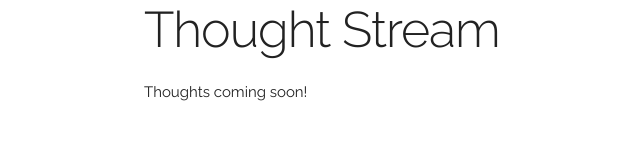
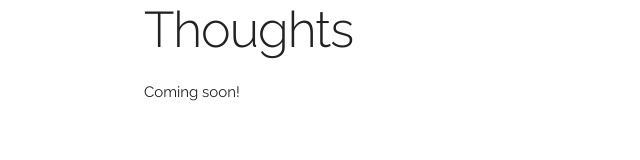
Before and after one commit to sharmajai/sharmajai.github.io, a plain HTML site: page docs/index.html in a window 1280 px wide. Shown: the whole page, without its empty margins (16-656 px from the left). Drawn offline with Linux system fonts and the light colour scheme.

Commit message:
Tiny update.

```diff
--- a/docs/index.html
+++ b/docs/index.html
@@ -5,7 +5,7 @@
   <!-- Basic Page Needs
   –––––––––––––––––––––––––––––––––––––––––––––––––– -->
   <meta charset="utf-8">
-  <title>Thought Stream</title>
+  <title>Thoughts</title>
   <meta name="description" content="">
   <meta name="author" content="">
 
@@ -39,7 +39,7 @@
   <div class="container">
     <div class="row">
       <div class="12 columns">
-        <div><h1>Thought Stream</h1><p>Thoughts coming soon!</p></div>
+        <div><h1>Thoughts</h1><p>Coming soon!</p></div>
       </div>
     </div>
   </div>
```
